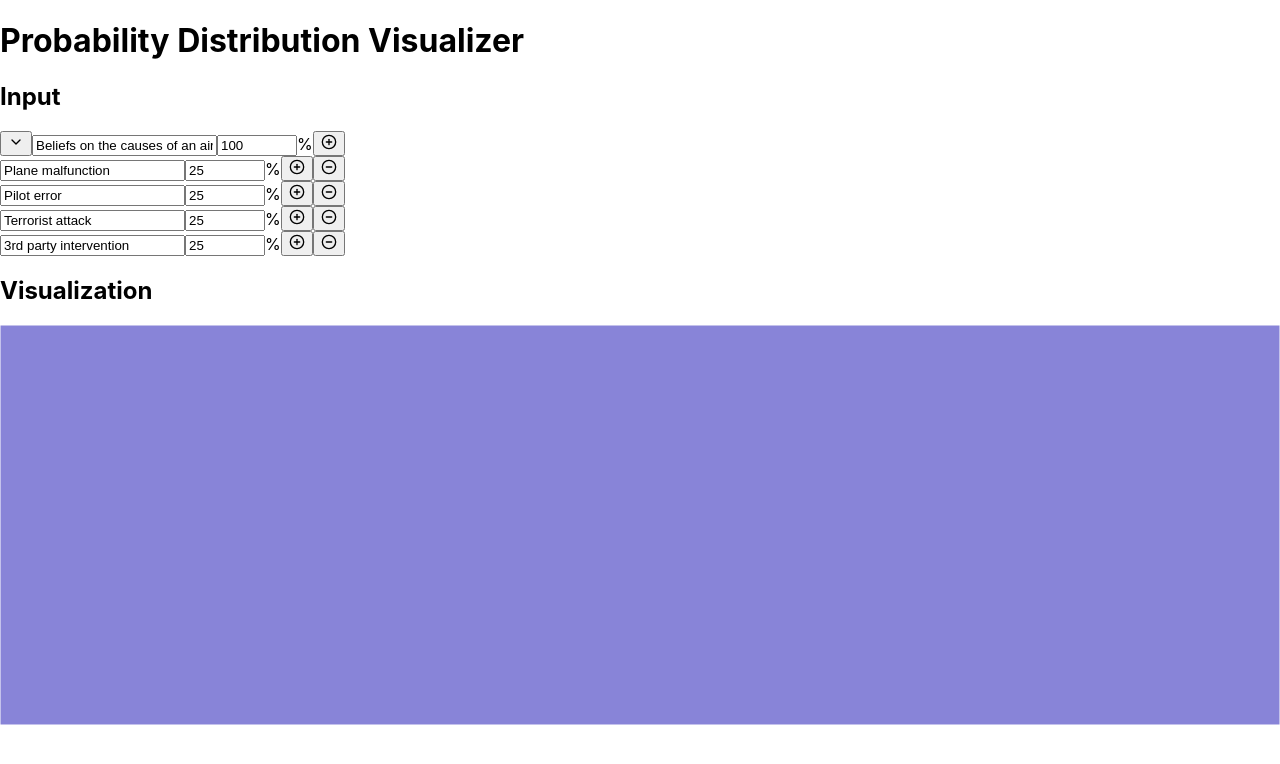
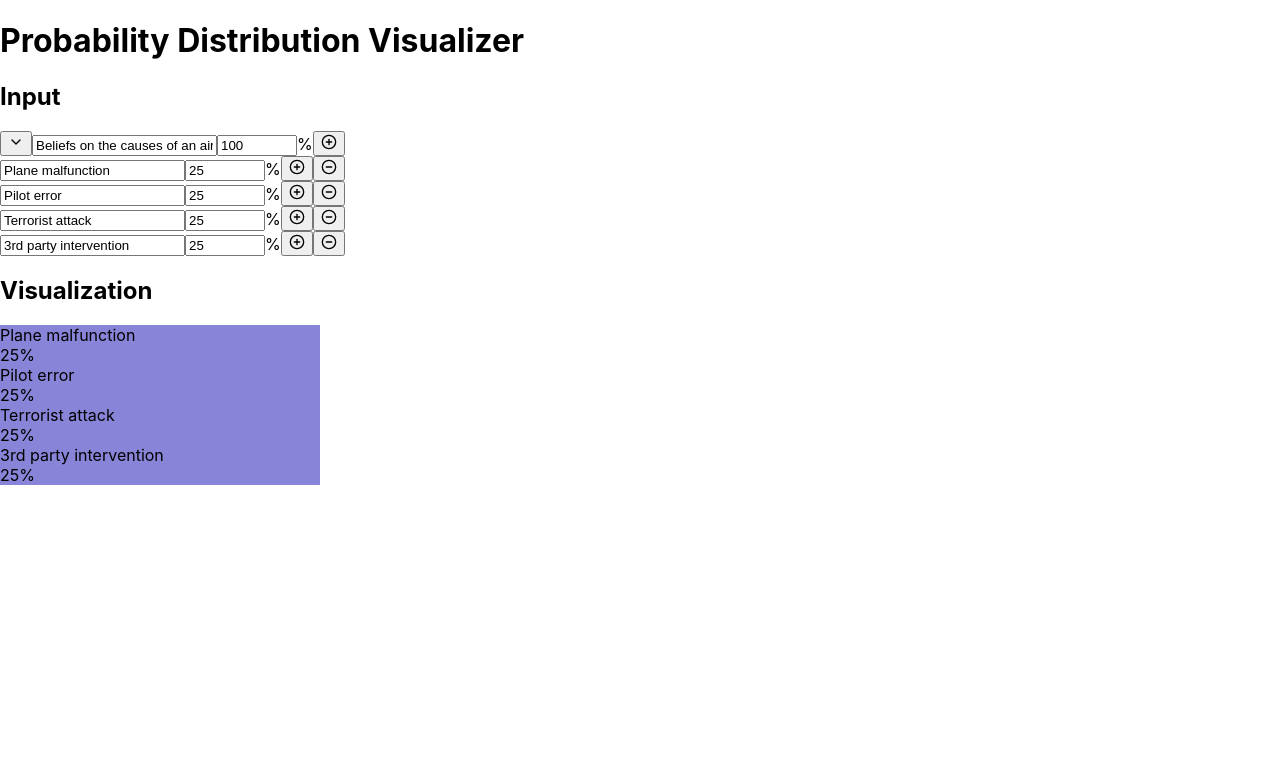
Before and after one commit to jss367/ProbTree, a React (Create React App) app in the folder probtree/: page / in a window 1280 px wide. Shown: the top 764 px of the page. Built offline with nearby package versions, Linux system fonts and the light colour scheme.

Commit message:
working but doesn't look good

```diff
--- a/probtree/src/App.js
+++ b/probtree/src/App.js
@@ -1,5 +1,4 @@
 import React, { useState } from 'react';
-import { ResponsiveContainer, Treemap } from 'recharts';
 import { PlusCircle, MinusCircle, ChevronRight, ChevronDown } from 'lucide-react';
 
 const ProbabilityNode = ({ node, onUpdate, onAdd, onRemove, onToggle, level = 0 }) => {
@@ -59,6 +58,23 @@ const ProbabilityNode = ({ node, onUpdate, onAdd, onRemove, onToggle, level = 0
           ))}
         </div>
       )}
+    </div>
+  );
+};
+
+const SimpleProbabilityVisualization = ({ data }) => {
+  return (
+    <div className="flex flex-wrap">
+      {data.children.map((item) => (
+        <div
+          key={item.id}
+          className="m-2 p-2 border rounded"
+          style={{ width: `${item.probability}%`, backgroundColor: '#8884d8' }}
+        >
+          <div className="text-white font-bold">{item.name}</div>
+          <div className="text-white">{item.probability}%</div>
+        </div>
+      ))}
     </div>
   );
 };
@@ -152,23 +168,6 @@ const ProbabilityDistributionVisualizer = () => {
     setRootNode(toggleNodeRecursive(rootNode));
   };
 
-  const flattenTree = (node, data = []) => {
-    data.push({
-      name: node.name,
-      size: node.probability,
-      id: node.id,
-    });
-    if (node.children) {
-      node.children.forEach((child) => flattenTree(child, data));
-    }
-    return data;
-  };
-
-  const treeMapData = {
-    name: 'root',
-    children: flattenTree(rootNode),
-  };
-
   return (
     <div className="container mx-auto p-4">
       <h1 className="text-2xl font-bold mb-4">Probability Distribution Visualizer</h1>
@@ -185,59 +184,7 @@ const ProbabilityDistributionVisualizer = () => {
         </div>
         <div className="w-full md:w-1/2 pl-4">
           <h2 className="text-xl font-semibold mb-2">Visualization</h2>
-          <ResponsiveContainer width="100%" height={400}>
-            <Treemap
-              data={treeMapData}
-              dataKey="size"
-              ratio={4 / 3}
-              stroke="#fff"
-              fill="#8884d8"
-            >
-              <Treemap
-                content={({ root, depth, x, y, width, height, index, payload, colors, rank, name }) => {
-                  return (
-                    <g>
-                      <rect
-                        x={x}
-                        y={y}
-                        width={width}
-                        height={height}
-                        style={{
-                          fill: depth < 2 ? colors[Math.floor((index / root.children.length) * 6)] : 'none',
-                          stroke: '#fff',
-                          strokeWidth: 2 / (depth + 1e-10),
-                          strokeOpacity: 1 / (depth + 1e-10),
-                        }}
-                      />
-                      {depth === 1 && (
-                        <text
-                          x={x + width / 2}
-                          y={y + height / 2 + 7}
-                          textAnchor="middle"
-                          fill="#fff"
-                          fontSize={14}
-                        >
-                          {name}
-                        </text>
-                      )}
-                      {depth === 1 && (
-                        <text
-                          x={x + width / 2}
-                          y={y + height / 2 - 7}
-                          textAnchor="middle"
-                          fill="#fff"
-                          fontSize={16}
-                          fontWeight="bold"
-                        >
-                          {`${payload.size}%`}
-                        </text>
-                      )}
-                    </g>
-                  );
-                }}
-              />
-            </Treemap>
-          </ResponsiveContainer>
+          <SimpleProbabilityVisualization data={rootNode} />
         </div>
       </div>
     </div>
```
